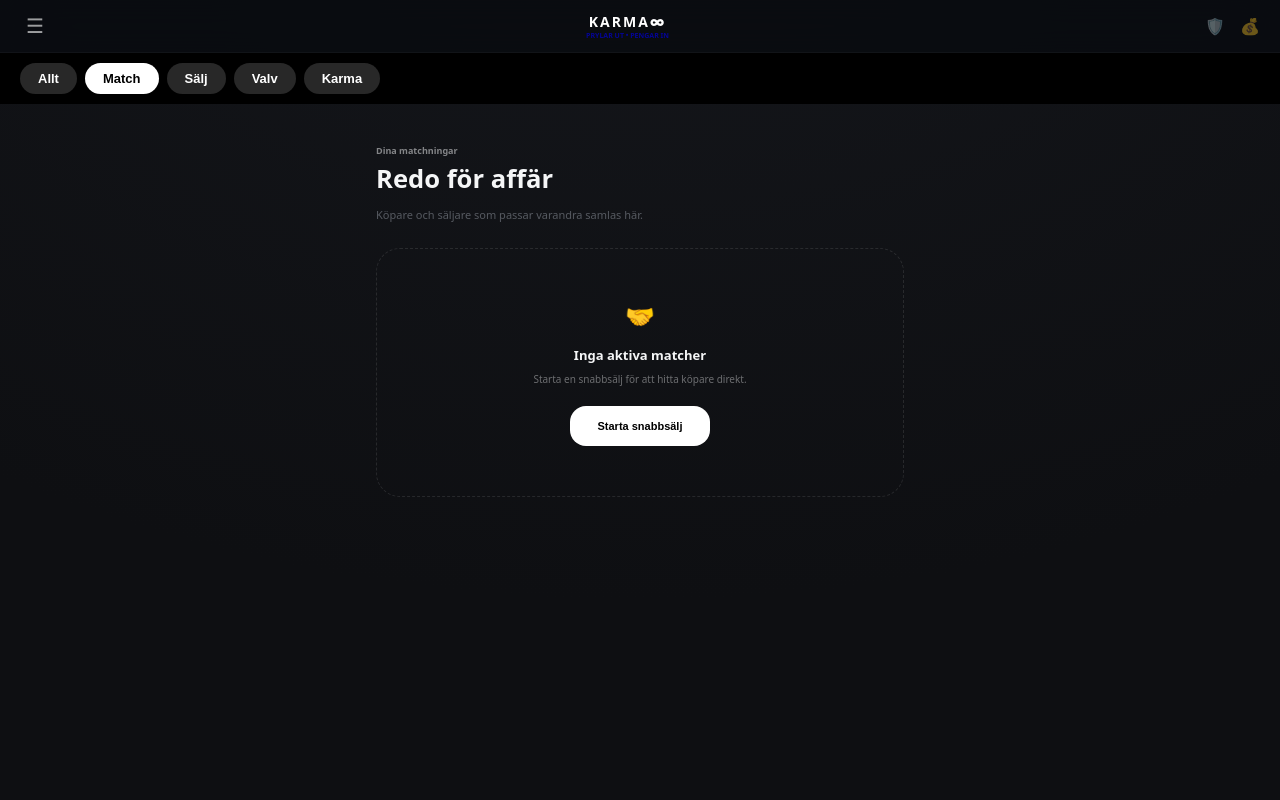
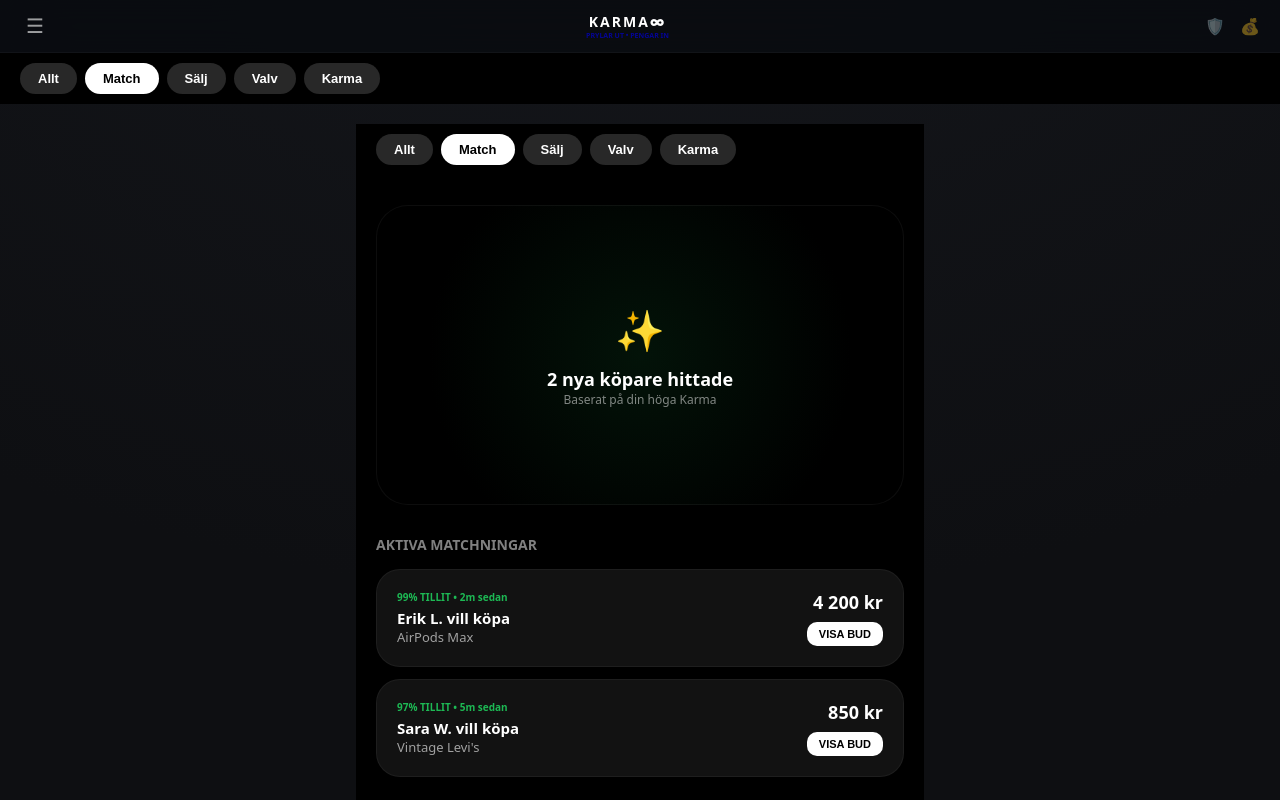
Before and after one commit to gascheckking/marketbeg-appGem, a Next.js app: page /match in a window 1280 px wide. Shown: the top 800 px of the page. Built offline with nearby package versions, Linux system fonts and the light colour scheme.

Commit message:
Update page.tsx

```diff
--- a/app/match/page.tsx
+++ b/app/match/page.tsx
@@ -1,51 +1,115 @@
-// app/match/page.tsx
+// // app/match/page.tsx
 "use client";
-import React from "react";
-import Link from "next/link";
+import React, { useState, useEffect } from "react";
+import TopTabs from "@/components/TopTabs";
 
 export default function MatchPage() {
+  const [isScanning, setIsScanning] = useState(true);
+
+  // Simulerar AI som hittar köpare
+  useEffect(() => {
+    const timer = setTimeout(() => setIsScanning(false), 3000);
+    return () => clearTimeout(timer);
+  }, []);
+
+  const activeMatches = [
+    { id: 1, user: "Erik L.", item: "AirPods Max", offer: "4 200 kr", trust: 99, time: "2m sedan" },
+    { id: 2, user: "Sara W.", item: "Vintage Levi's", offer: "850 kr", trust: 97, time: "5m sedan" },
+  ];
+
   return (
-    <div className="page-wrapper" style={{ padding: 20 }}>
-      <header style={{ marginBottom: 24 }}>
-        <div style={{ fontSize: 9, fontWeight: 900, opacity: 0.5 }}>
-          Dina matchningar
+    <div style={{ background: "#000", minHeight: "100vh", color: "#fff" }}>
+      <TopTabs />
+
+      <div style={{ padding: "30px 20px" }}>
+
+        {/* AI RADAR SECTION */}
+        <div style={{
+          height: "300px",
+          background: "radial-gradient(circle, rgba(29, 185, 84, 0.1) 0%, rgba(0,0,0,1) 70%)",
+          borderRadius: "32px",
+          display: "flex",
+          flexDirection: "column",
+          alignItems: "center",
+          justifyContent: "center",
+          border: "1px solid rgba(255,255,255,0.05)",
+          position: "relative",
+          overflow: "hidden",
+          marginBottom: "30px"
+        }}>
+          {isScanning ? (
+            <>
+              <div className="radar-circle" />
+              <div style={{ fontSize: "40px", zIndex: 2 }}>🤖</div>
+              <div style={{ marginTop: "20px", fontSize: "12px", fontWeight: 900, letterSpacing: "2px", zIndex: 2 }}>
+                AI SKANNAR MARKNADEN...
               </div>
-        <h1 style={{ margin: "4px 0", fontSize: "1.6rem", fontWeight: 900 }}>
-          Redo för affär
-        </h1>
-        <p style={{ fontSize: 11, opacity: 0.5 }}>
-          Köpare och säljare som passar varandra samlas här.
-        </p>
-      </header>
-
-      <div style={{
-        textAlign: "center",
-        padding: "50px 20px",
-        borderRadius: 24,
-        border: "1px dashed rgba(255,255,255,0.1)"
-      }}>
-        <div style={{ fontSize: 24, marginBottom: 14 }}>🤝</div>
-        <div style={{ fontWeight: 900, fontSize: 13 }}>
-          Inga aktiva matcher
-        </div>
-        <div style={{ fontSize: 10, opacity: 0.4, margin: "8px 0 20px" }}>
-          Starta en snabbsälj för att hitta köpare direkt.
+            </>
+          ) : (
+            <>
+              <div style={{ fontSize: "40px" }}>✨</div>
+              <div style={{ marginTop: "10px", fontSize: "18px", fontWeight: 900 }}>2 nya köpare hittade</div>
+              <div style={{ fontSize: "12px", opacity: 0.5 }}>Baserat på din höga Karma</div>
+            </>
+          )}
         </div>
 
-        <Link href="/sell">
+        {/* ACTIVE MATCHES LIST */}
+        <h2 style={{ fontSize: "14px", fontWeight: 900, marginBottom: "15px", opacity: 0.5 }}>AKTIVA MATCHNINGAR</h2>
+
+        <div style={{ display: "flex", flexDirection: "column", gap: "12px" }}>
+          {activeMatches.map((match) => (
+            <div key={match.id} style={{
+              background: "#121212",
+              padding: "20px",
+              borderRadius: "24px",
+              border: "1px solid rgba(255,255,255,0.05)",
+              display: "flex",
+              justifyContent: "space-between",
+              alignItems: "center"
+            }}>
+              <div>
+                <div style={{ fontSize: "10px", fontWeight: 900, color: "#1DB954", marginBottom: "4px" }}>
+                  {match.trust}% TILLIT • {match.time}
+                </div>
+                <div style={{ fontSize: "15px", fontWeight: 900 }}>{match.user} vill köpa</div>
+                <div style={{ fontSize: "13px", opacity: 0.6 }}>{match.item}</div>
+              </div>
+              <div style={{ textAlign: "right" }}>
+                <div style={{ fontSize: "18px", fontWeight: 900 }}>{match.offer}</div>
                 <button style={{
+                  marginTop: "8px",
                   background: "#fff",
                   color: "#000",
                   border: "none",
-            padding: "14px 28px",
-            borderRadius: 16,
-            fontWeight: 900,
-            fontSize: 11
+                  padding: "6px 12px",
+                  borderRadius: "10px",
+                  fontSize: "11px",
+                  fontWeight: 900
                 }}>
-            Starta snabbsälj
+                  VISA BUD
                 </button>
-        </Link>
               </div>
+            </div>
+          ))}
+        </div>
+      </div>
+
+      <style jsx>{`
+        .radar-circle {
+          position: absolute;
+          width: 200px;
+          height: 200px;
+          border: 2px solid #1DB954;
+          border-radius: 50%;
+          animation: radar 2s infinite linear;
+          opacity: 0;
+        }
+        @keyframes radar {
+          0% { transform: scale(0.5); opacity: 0.8; }
+          100% { transform: scale(2); opacity: 0; }
+        }
+      `}</style>
     </div>
   );
 }
```
Lines whose indentation alone changed are shown as unchanged.
